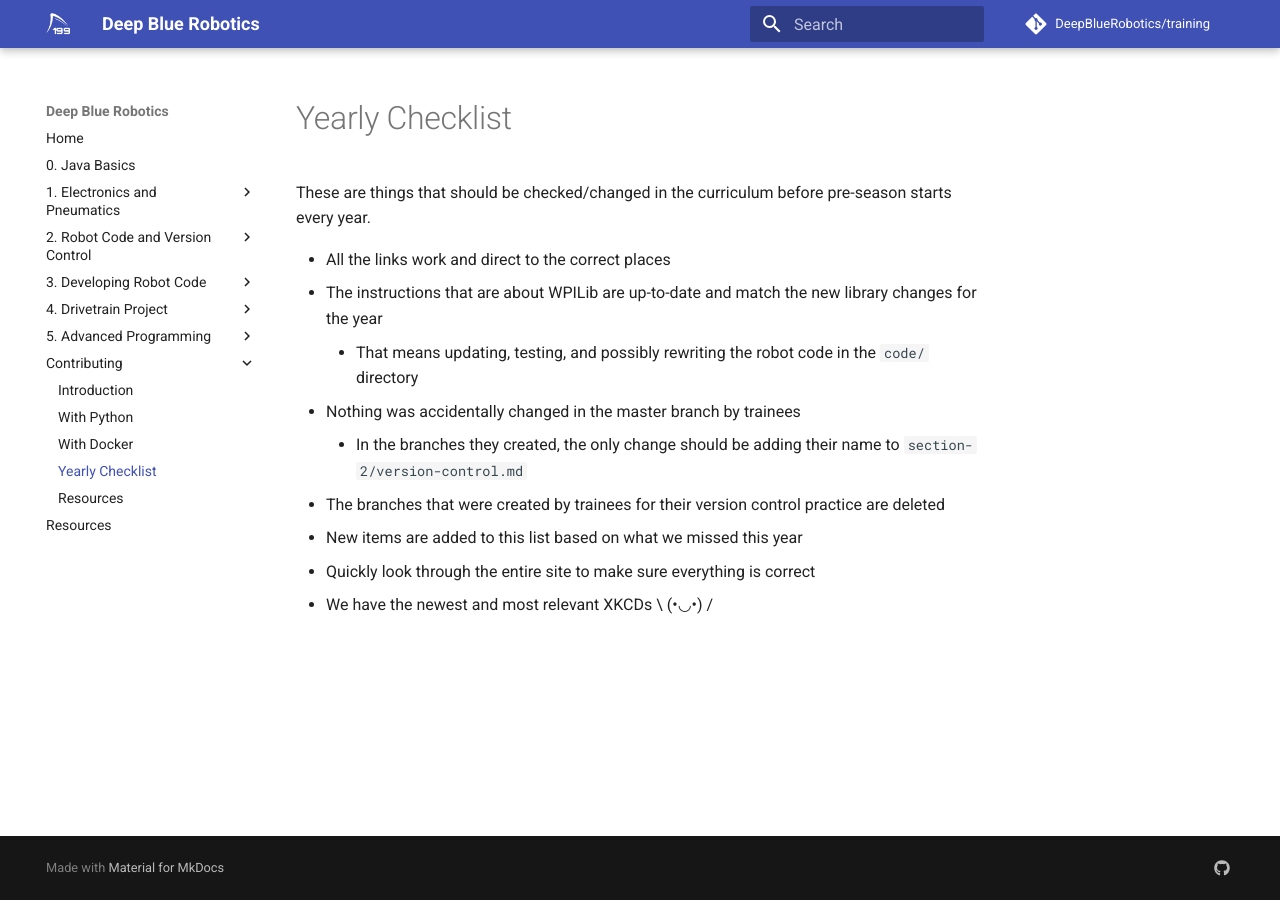
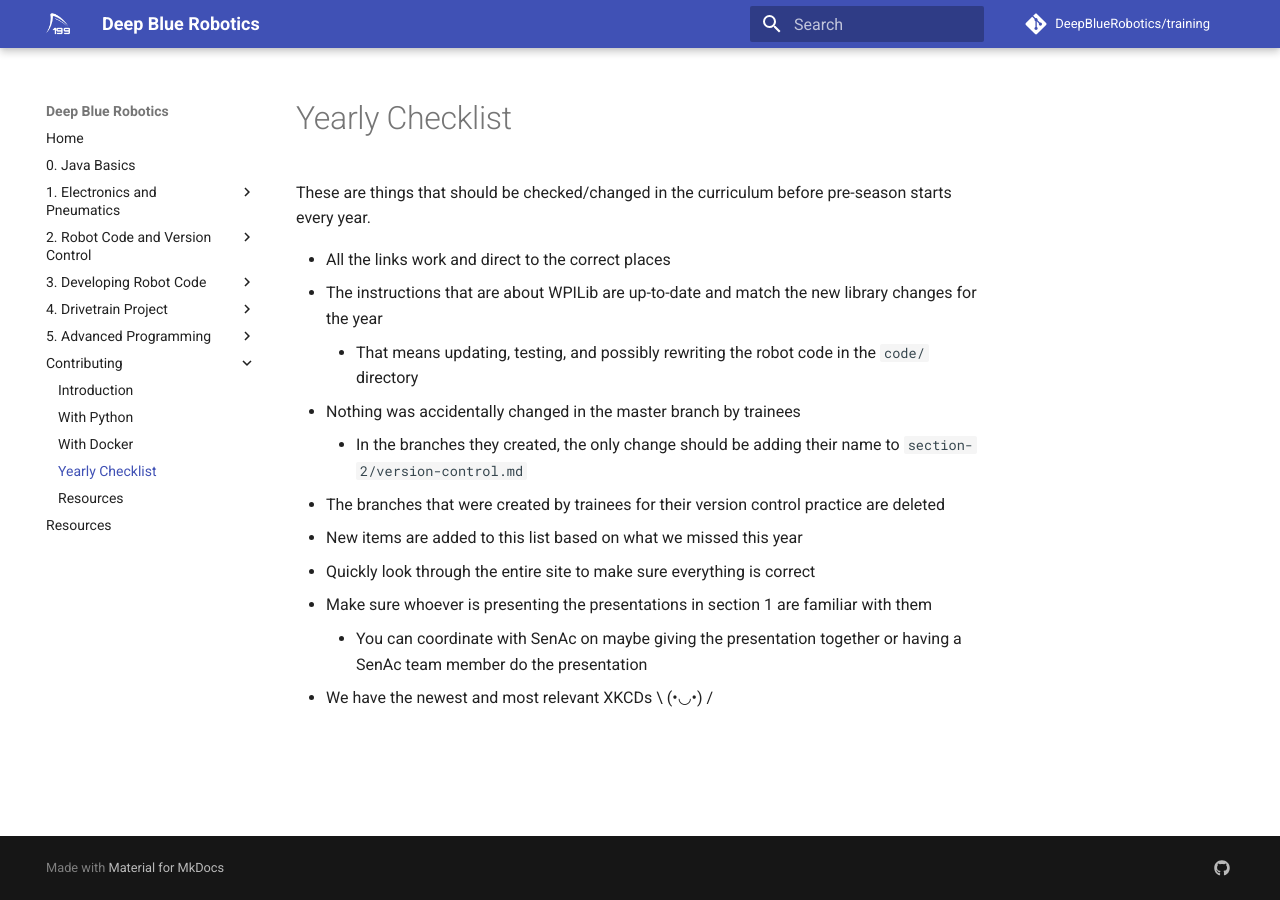
Before and after one commit to DeepBlueRobotics/training, an MkDocs documentation site: the page built from docs/contributing/yearly-checklist.md, in a window 1280 px wide. Built offline with MkDocs 1.6.1 and Material for MkDocs 9.7.7, drawn with Linux system fonts in a browser that asks for light colours; comment, search, counter and statistics services are not loaded.

Commit message:
add more to checklist

```diff
--- a/docs/contributing/yearly-checklist.md
+++ b/docs/contributing/yearly-checklist.md
@@ -8,4 +8,6 @@ These are things that should be checked/changed in the curriculum before pre-sea
 - The branches that were created by trainees for their version control practice are deleted
 - New items are added to this list based on what we missed this year
 - Quickly look through the entire site to make sure everything is correct
+- Make sure whoever is presenting the presentations in section 1 are familiar with them
+    - You can coordinate with SenAc on maybe giving the presentation together or having a SenAc team member do the presentation
 - We have the newest and most relevant XKCDs \ (•◡•) /
```
